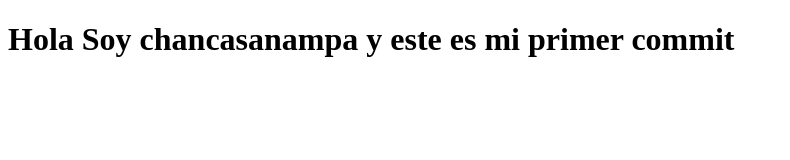
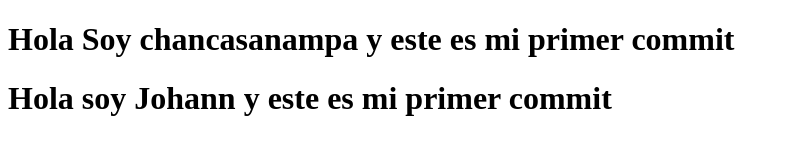
Before and after one commit to Chancasanampa/JS-TiendaDeRopa, a plain HTML site: page index.html in a window 1280 px wide. Shown: the whole page, without its empty margins (0-790 px from the left). Drawn offline with Linux system fonts and the light colour scheme.

Commit message:
Johann ingresó

```diff
--- a/index.html
+++ b/index.html
@@ -7,5 +7,6 @@
 </head>
 <body>
     <h1>Hola Soy chancasanampa y este es mi primer commit</h1>
+    <h1>Hola soy Johann y este es mi primer commit</h1>
 </body>
 </html>
```
